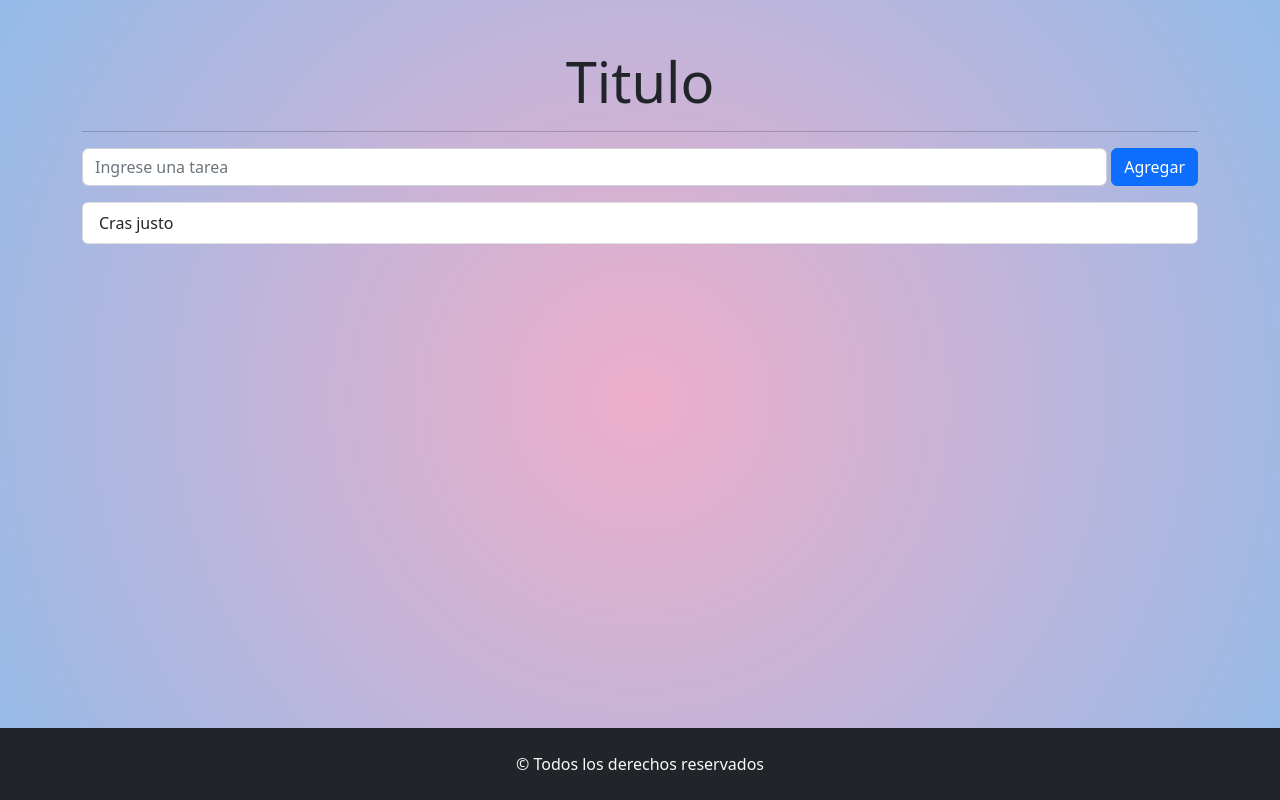
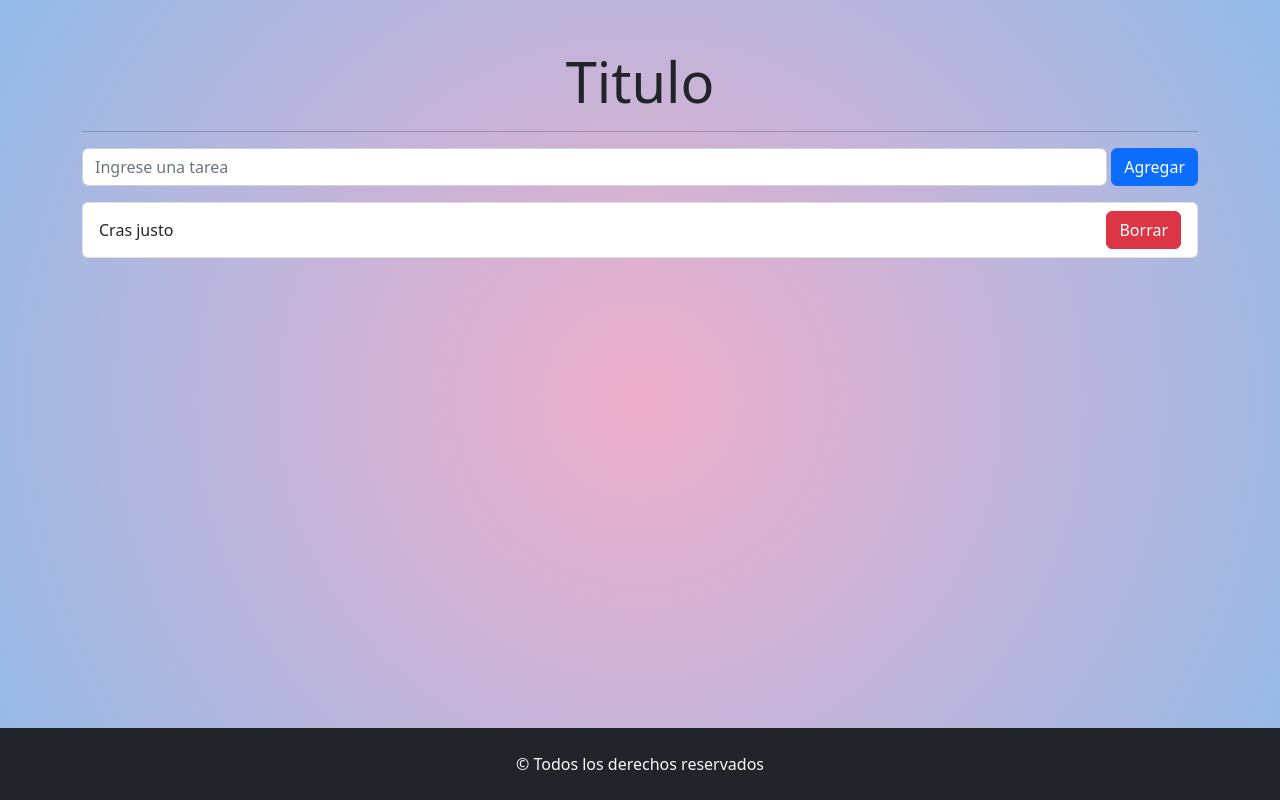
Before and after one commit to Mateo872/listTasksReact, a React (Vite) app: page / in a window 1280 px wide. Built offline with nearby package versions, Linux system fonts and the light colour scheme.

Commit message:
Agregamos botón al item de la lista

```diff
--- a/src/components/ItemTake.jsx
+++ b/src/components/ItemTake.jsx
@@ -1,7 +1,12 @@
-import { ListGroup } from "react-bootstrap";
+import { Button, ListGroup } from "react-bootstrap";
 
 const ItemTake = () => {
-  return <ListGroup.Item>Cras justo</ListGroup.Item>;
+  return (
+    <ListGroup.Item className="d-flex justify-content-between align-items-center">
+      Cras justo
+      <Button variant="danger">Borrar</Button>
+    </ListGroup.Item>
+  );
 };
 
 export default ItemTake;
```
